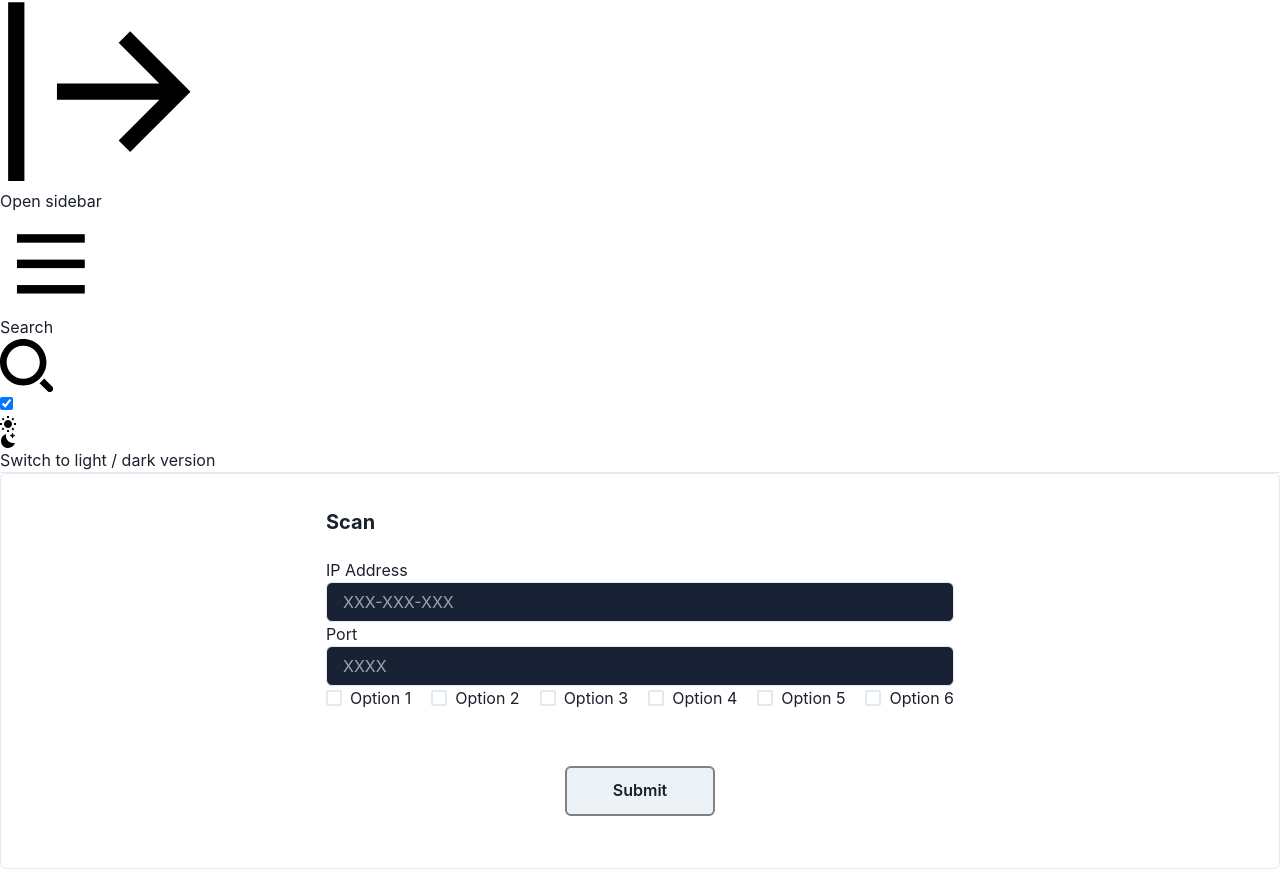
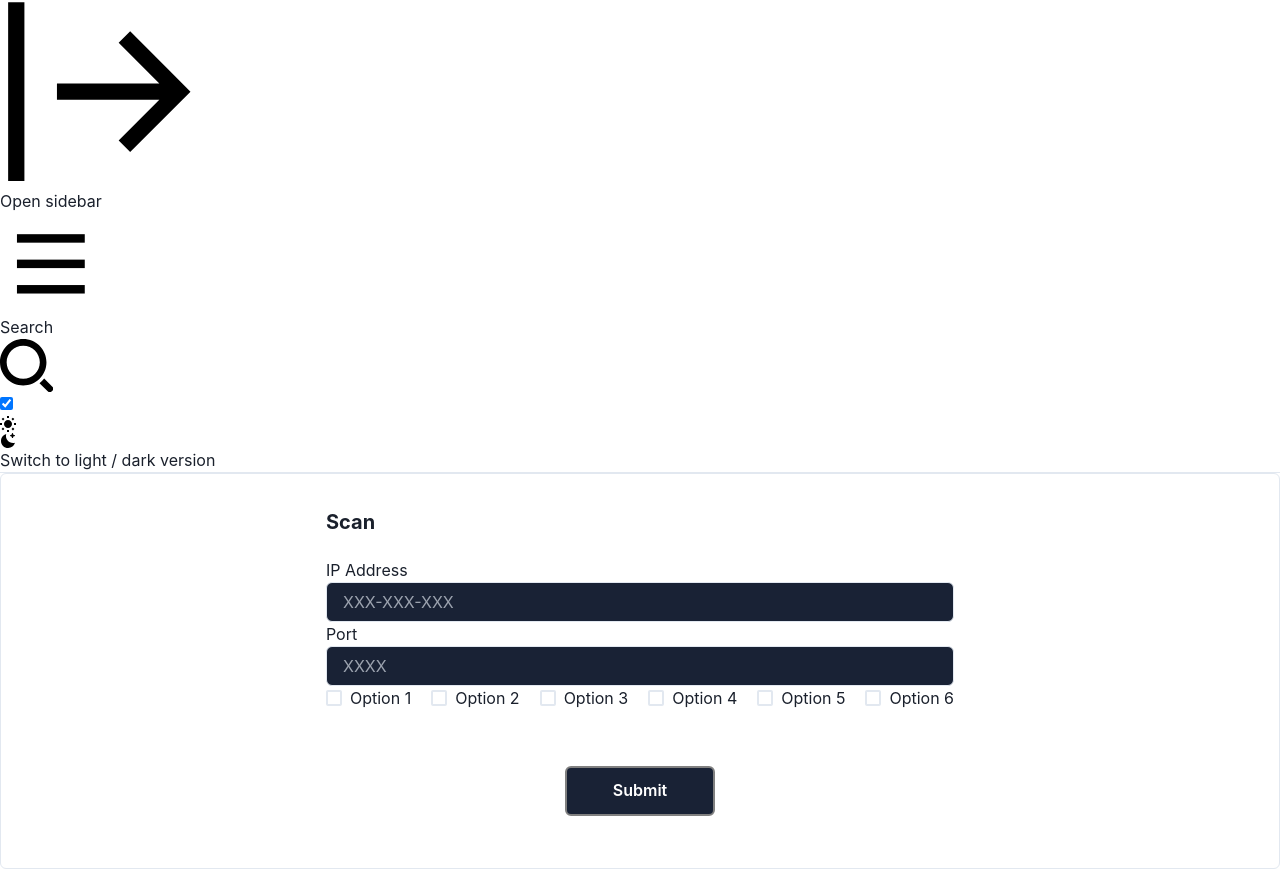
Before and after one commit to HishamLadha/McHacks2024, a React (Vite) app in the folder client/: page /scan in a window 1280 px wide. Shown: the part 6788-7657 px from the top of the page. Built offline with nearby package versions, Linux system fonts and the light colour scheme.

Commit message:
button color changed

```diff
--- a/client/src/components/InputForm.jsx
+++ b/client/src/components/InputForm.jsx
@@ -58,7 +58,7 @@ function InputForm() {
             {/* Wrap component for options with checkboxes, allowing for wrapping */}
             <Wrap spacing="20px" justify="center">
               {/* Wrap each checkbox in a WrapItem for proper spacing */}
-              <WrapItem><Checkbox value="option1">Option 1</Checkbox></WrapItem>
+              <WrapItem><Checkbox value="option1" >Option 1</Checkbox></WrapItem>
               <WrapItem><Checkbox value="option2">Option 2</Checkbox></WrapItem>
               <WrapItem><Checkbox value="option3">Option 3</Checkbox></WrapItem>
               <WrapItem><Checkbox value="option4">Option 4</Checkbox></WrapItem>
@@ -78,7 +78,8 @@ function InputForm() {
         borderColor={'grey'}
         backgroundSize="cover" // Ensure the image covers the entire button
         backgroundPosition="center" // Center the image on the button
-         // You might want to set a text color that contrasts well with your image
+        textColor={'white'}
+        backgroundColor={'#192235'} // You might want to set a text color that contrasts well with your image
         _hover={{
           opacity: 0.85 // Optional: style for hover state
         }}
--- a/client/src/components/ProgressBar.jsx
+++ b/client/src/components/ProgressBar.jsx
@@ -21,7 +21,7 @@ const ProgressBar = () => {
         className="h-full bg-blue-500 rounded-lg"
         style={{ width: `${progress}%` }}
       ></div>
-      <div className="absolute top-0 left-0 w-full h-full bg-gradient-to-r from-blue-800 via-blue-900 to-blue-800 opacity-50"></div>
+      <div className="absolute top-0 left-0 w-full h-full bg-gradient-to-r from-blue-192235 via-blue-900 to-blue-800 opacity-50"></div>
     </div>
   );
 };
```
